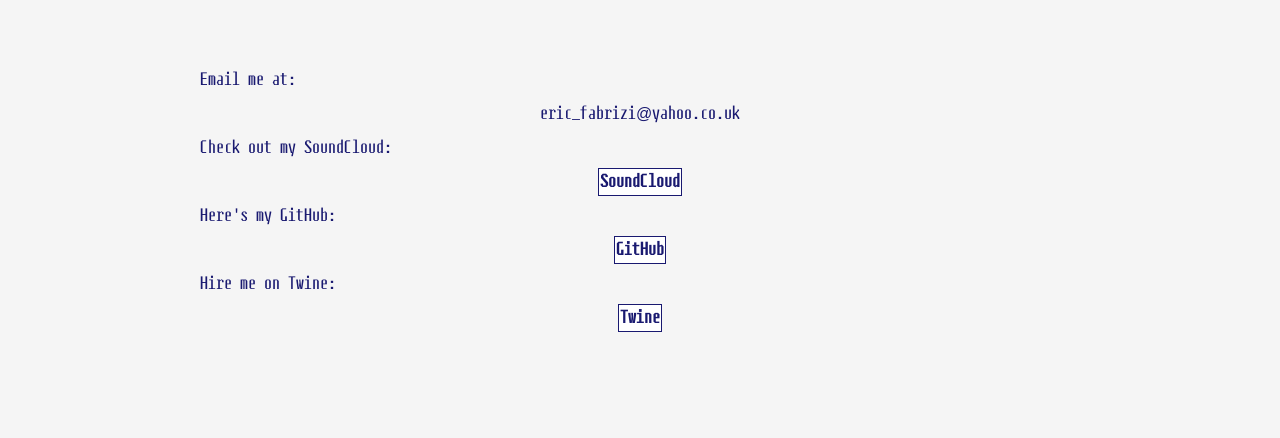
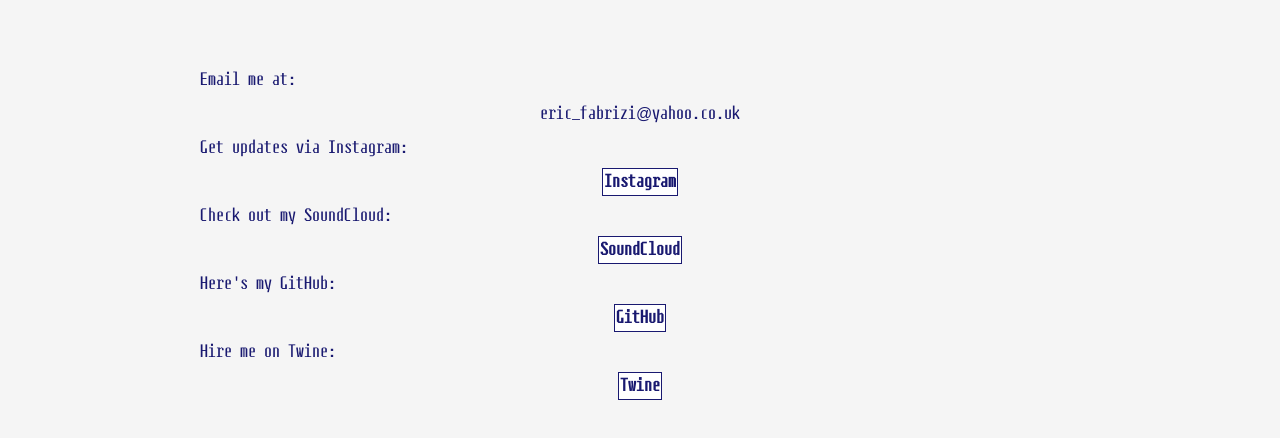
Before and after one commit to mistakeless/mistakeless.github.io, a plain HTML site: page contact.html in a window 1280 px wide. Shown: the part 264-702 px from the top of the page. Drawn offline with Linux system fonts and the light colour scheme.

Commit message:
add insta button

```diff
--- a/contact.html
+++ b/contact.html
@@ -42,6 +42,9 @@
     <p class="text-left">Email me at:</p>
     <p>eric_fabrizi@yahoo.co.uk</p>
 
+    <p class="text-left">Get updates via Instagram:</p>
+    <a href="https://www.instagram.com/ericfabrizi_musician" target="_blank" class="text-link">Instagram</a>
+
     <p class="text-left">Check out my SoundCloud:</p>
     <a href="https://soundcloud.com/eric-fabrizi" target="_blank" class="text-link">SoundCloud</a>
 
```
